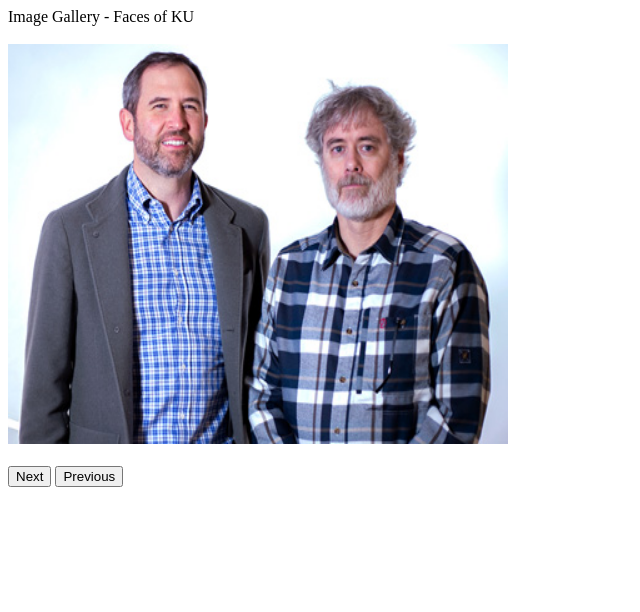
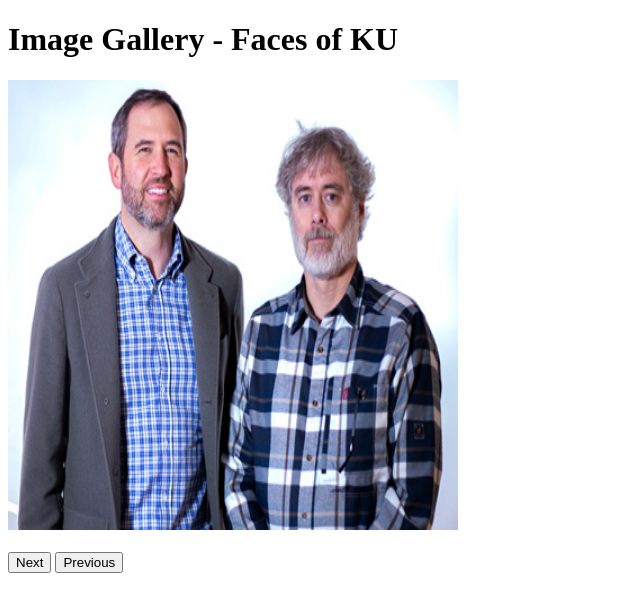
Before and after one commit to mdsvoren/eecs448-lab03, a plain HTML site: page slideShow.html in a window 1280 px wide. Shown: the whole page, without its empty margins (0-640 px from the left). Drawn offline with Linux system fonts and the light colour scheme.

Commit message:
bug fixes

```diff
--- a/slideShow.html
+++ b/slideShow.html
@@ -1,13 +1,15 @@
 <!DOCTYPE html>
+<title>
+    Faces of KU
+</title>
 <head>
-    Image Gallery - Faces of KU
+<h1>    Image Gallery - Faces of KU </h1>
 </head>
 
 <body>
-    <br>
-    <br>
 
-    <img src="Ripple-Garlinghouse-Alexander-crop.jpg" alt="img" height="400" width="500" id="imageID">
+
+    <img src="Ripple-Garlinghouse-Alexander-crop.jpg" alt="img" height="450" width="450" id="imageID">
     <br>
     <br>
     <button type="submit" form="next" onclick="nextImage()">Next</button>
```
